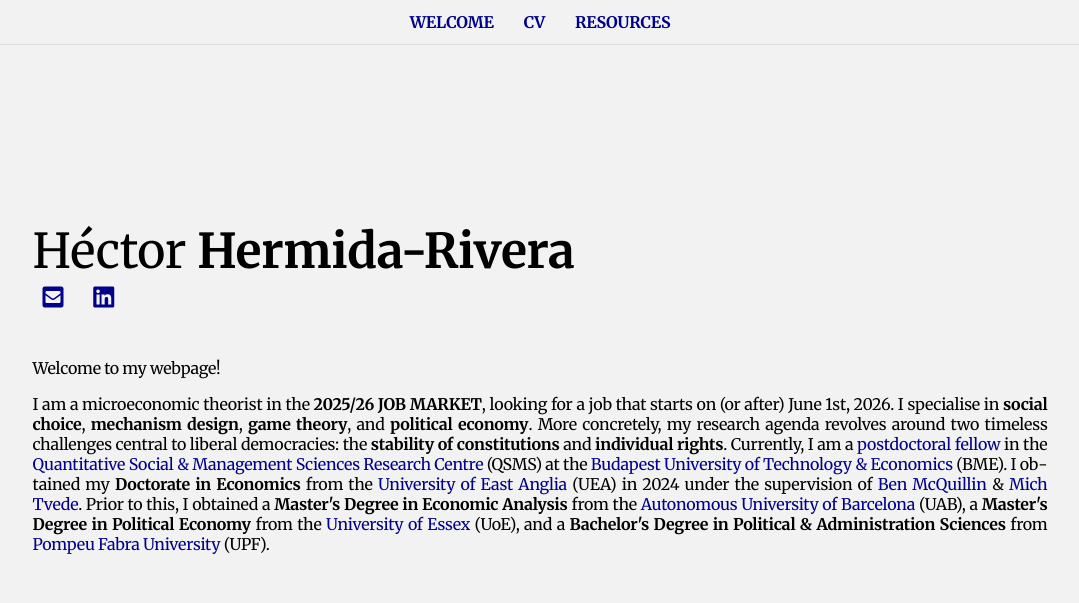
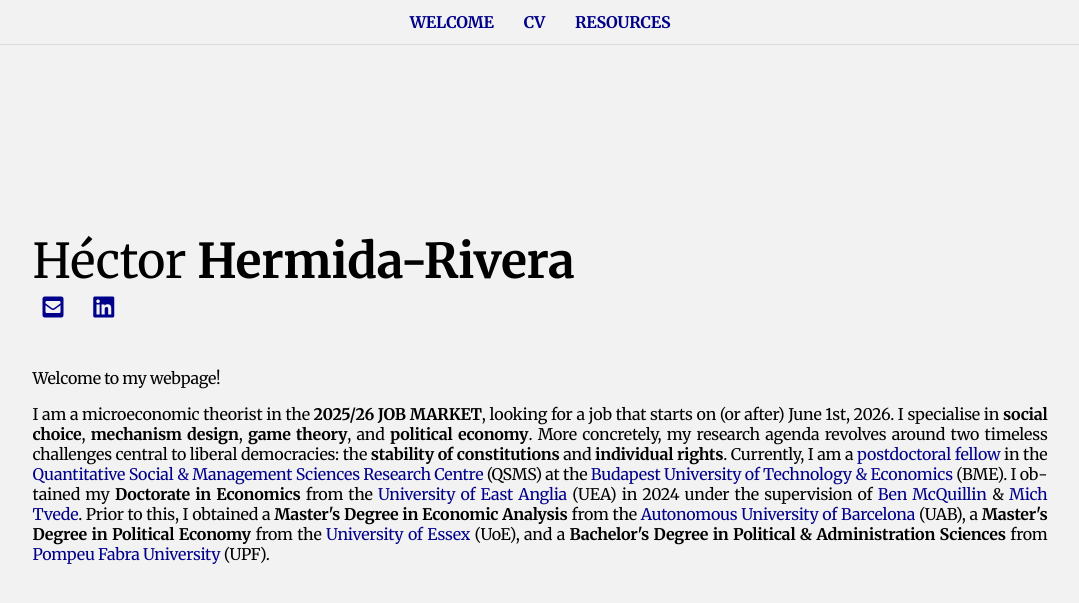
Before and after one commit to HectorHermidaRivera/hectorhermidarivera.github.io, a Jekyll site: the page built from index.md, in a window 1280 px wide. Shown: the top 603 px of the page, without its empty margins (100-1179 px from the left). Built offline with Jekyll 4.4.1, drawn with Linux system fonts in a browser that asks for light colours; a style sheet for code colours, icons or effects is not loaded.

Commit message:
Update style.css

```diff
--- a/assets/css/style.css
+++ b/assets/css/style.css
@@ -69,7 +69,7 @@ body {
   width: 100%;
   margin-left: auto;
   margin-right: auto;
-  padding: 40px 88px 40px 5px;
+  padding: 60px 88px 40px 5px;
   text-align: justify;
   background-color: #f2f2f2;
   z-index: 1;
```
